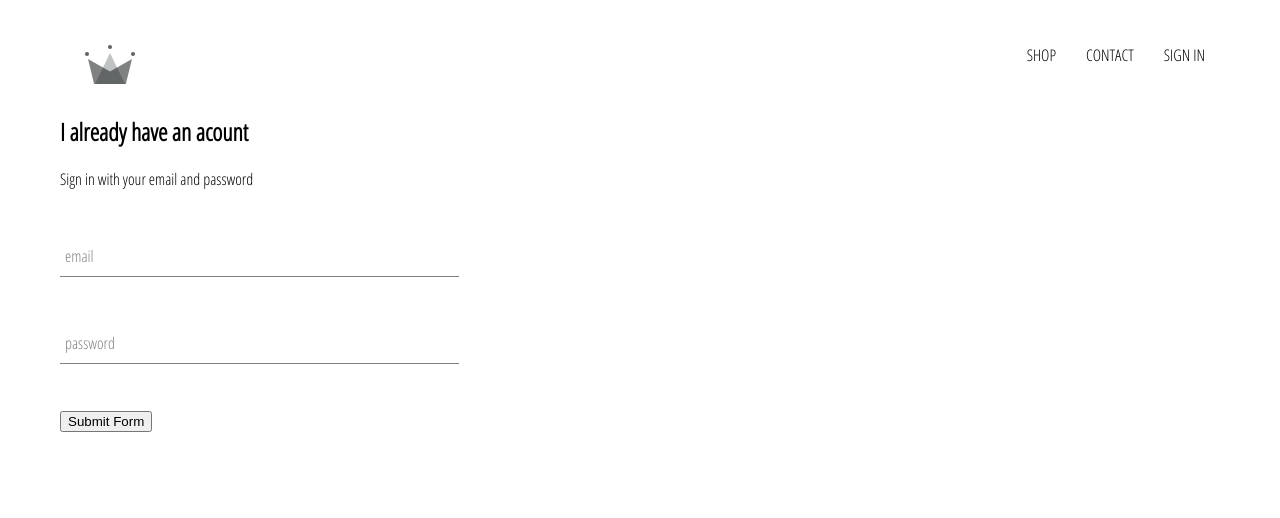
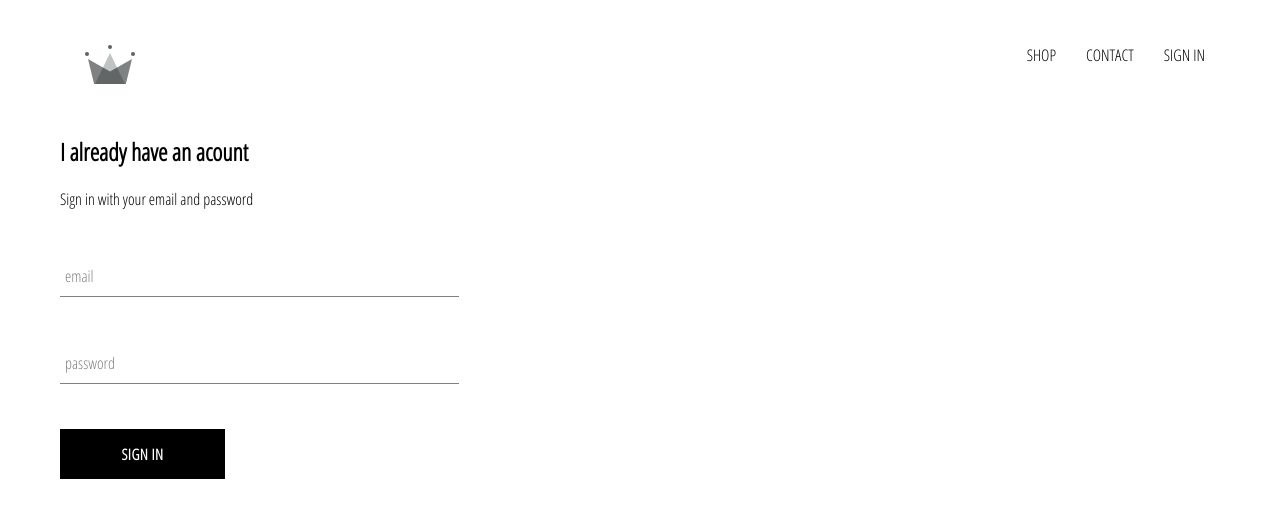
Before and after one commit to MelissaAstbury/crown-clothing, a React (Create React App) app: page /signin in a window 1280 px wide. Shown: the top 518 px of the page. Built offline with nearby package versions, Linux system fonts and the light colour scheme.

Commit message:
ading in a component so I can re-use the button through-out the website

```diff
--- /dev/null
+++ b/src/components/CustomButton/custom-button.jsx
@@ -0,0 +1,13 @@
+import React from "react";
+
+import "./custom-button.scss";
+
+const CustomButton = ({ children, ...otherProps }) => {
+  return (
+    <button className="custom-button" {...otherProps}>
+      {children}
+    </button>
+  );
+};
+
+export default CustomButton;
--- /dev/null
+++ b/src/components/CustomButton/custom-button.scss
@@ -0,0 +1,22 @@
+.custom-button {
+  min-width: 165px;
+  width: auto;
+  height: 50px;
+  letter-spacing: 0.5px;
+  line-height: 50px;
+  padding: 0 35px 0 35px;
+  font-size: 15px;
+  background-color: black;
+  color: white;
+  text-transform: uppercase;
+  font-family: "Open Sans Condensed";
+  font-weight: bolder;
+  border: none;
+  cursor: pointer;
+
+  &:hover {
+    background-color: white;
+    color: black;
+    border: 1px solid black;
+  }
+}
--- a/src/components/SignIn/sign-in.jsx
+++ b/src/components/SignIn/sign-in.jsx
@@ -1,6 +1,7 @@
 import React from "react";
 
 import FormInput from "../FormInput/formInput";
+import CustomButton from "../CustomButton/custom-button";
 
 import "./sign-in.scss";
 
@@ -52,7 +53,7 @@
             required
           />
 
-          <input type="submit" value="Submit Form" />
+          <CustomButton type="submit">Sign In</CustomButton>
         </form>
       </div>
     );
--- a/src/components/SignIn/sign-in.scss
+++ b/src/components/SignIn/sign-in.scss
@@ -1,3 +1,9 @@
 .sign-in {
   width: 30vw;
+  display: flex;
+  flex-direction: column;
+
+  .title {
+    margin: 10px 0px;
+  }
 }
```
